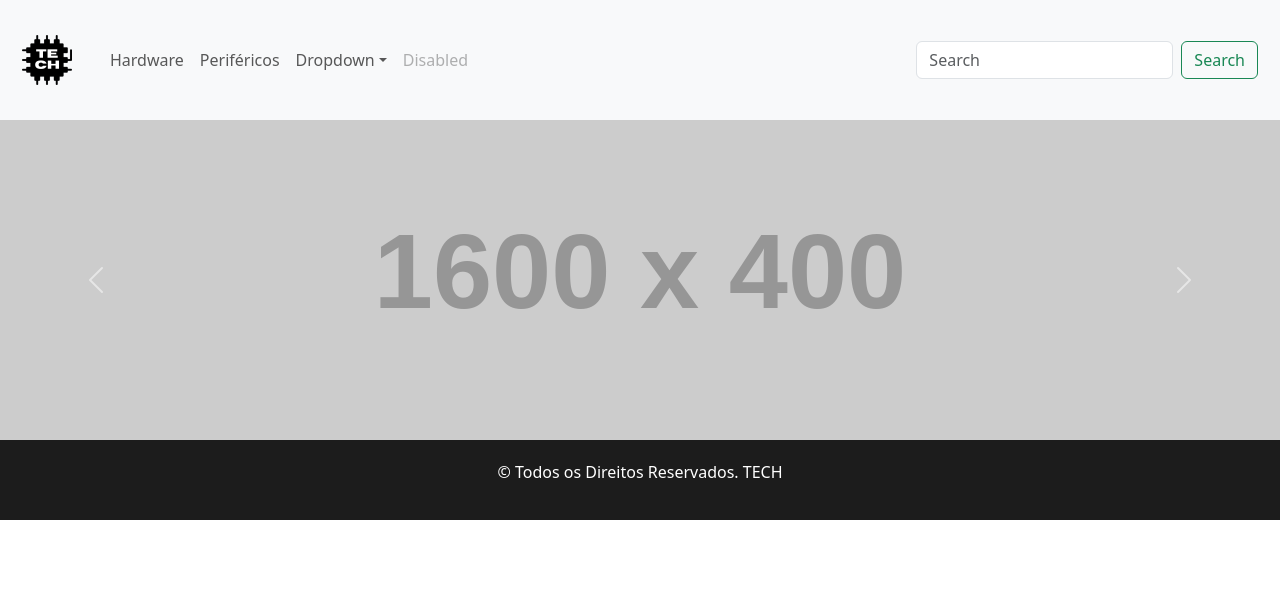
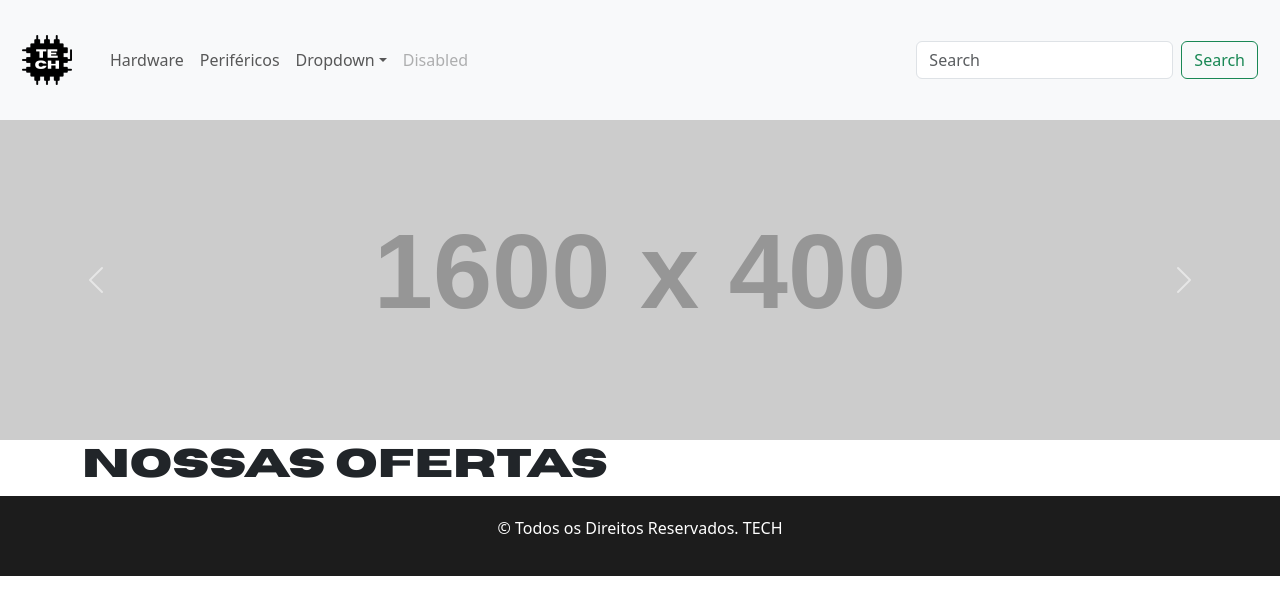
Before and after one commit to GiovanniBBenedetti/TechNext, a Next.js app: page / in a window 1280 px wide. Shown: the top 614 px of the page. Built offline with nearby package versions, Linux system fonts and the light colour scheme.

Commit message:
Principai ofertas adicionado

```diff
--- a/src/app/page.jsx
+++ b/src/app/page.jsx
@@ -1,3 +1,12 @@
+import Horizon  from "next/font/local"
+import "./style.css";
+
+const font = Horizon({
+  src: './fontes/horizon.otf'
+})
+
+
+
 export default function Home(){
     return(
         <>
@@ -33,6 +42,11 @@ export default function Home(){
   </button>
 </div>
 
+
+<div className="conatinerOferta container">
+  <h1 className={`${font.className}`}>Nossas ofertas</h1>
+</div>
+
         </>
     )
 }
```
